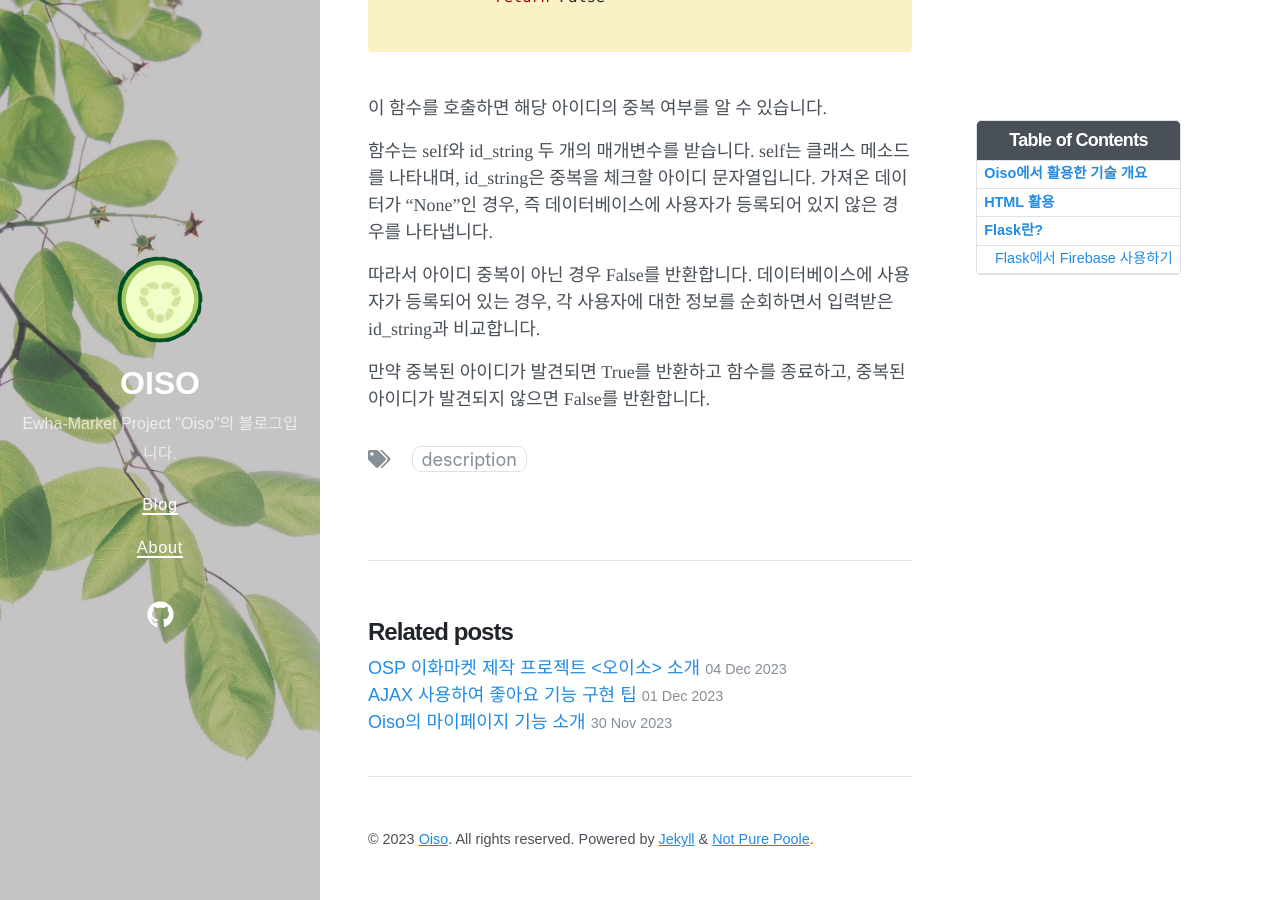
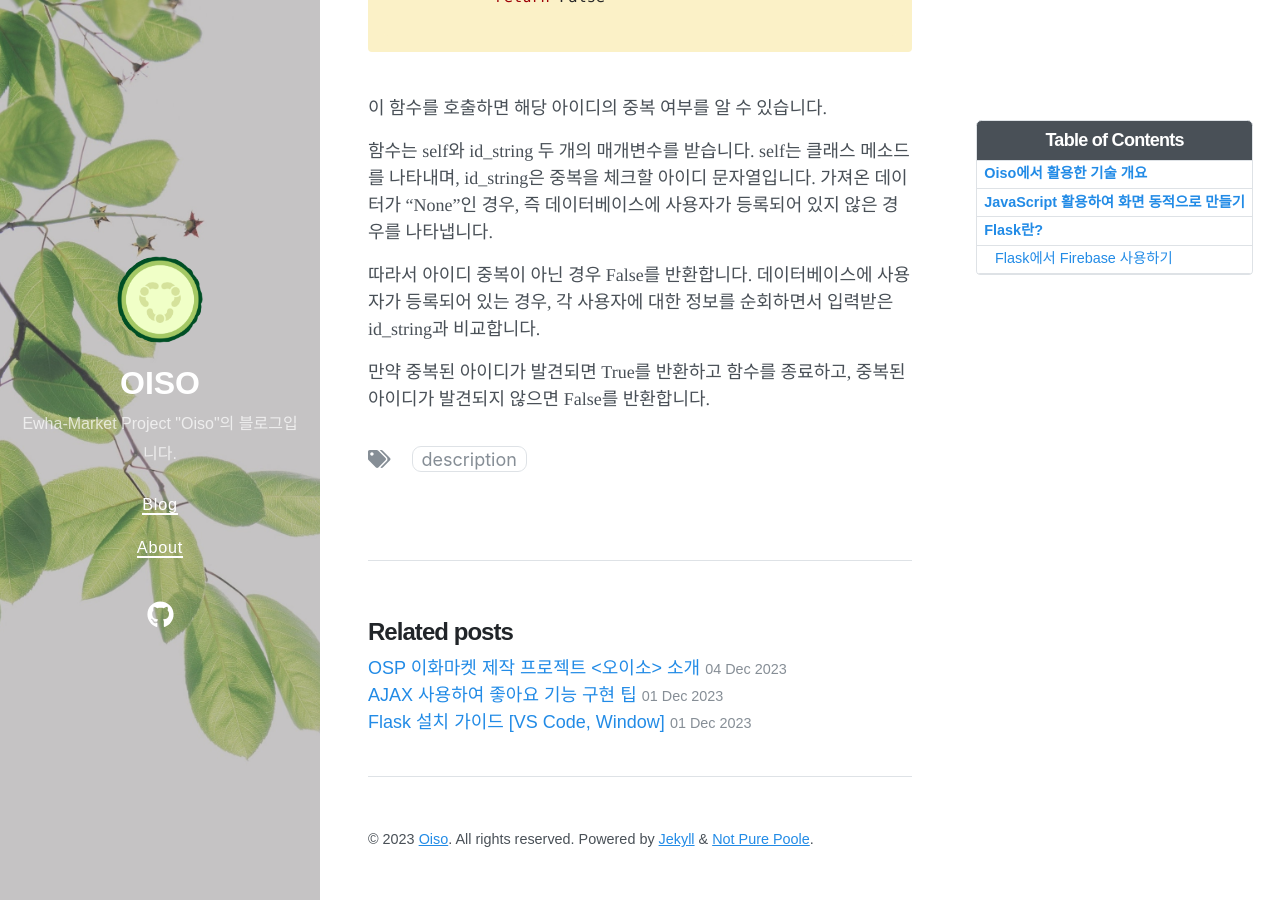
Before and after one commit to Sarang-Han/Sarang-Han.github.io, a Jekyll site: the page built from _posts/2023-12-04-개념.md, in a window 1280 px wide and 900 px high, scrolled down 2249 px. Built offline with Jekyll 4.4.1, drawn with Linux system fonts in a browser that asks for light colours; nearby versions of some CDN libraries; some of the changed text lies outside the part shown.

Commit message:
날짜 오류 수정

```diff
--- a/_posts/2023-12-04-개념.md
+++ b/_posts/2023-12-04-개념.md
@@ -16,7 +16,7 @@ excerpt: Oiso 프로젝트에는 프론트엔드 기술로 HTML, CSS, Javascript
 
 ---
 
-## HTML 활용
+## JavaScript 활용하여 화면 동적으로 만들기
 <br>
 HTML에 CSS와 JavaScript를 함께 사용하여 웹 페이지를 더 동적이고 사용자 친화적으로 만들어보았습니다.<br>
 
```
Also changed, not shown: other parts of _posts/2023-12-04-개념.md (+1 -1 lines), _posts/2023-12-01-guide.md (renamed from _posts/2023-11-30-guide.md, +1 -1 lines), _posts/2023-12-01-tip.md (+1 -1 lines), _posts/2023-12-01-해설_마이페이지.md (renamed from _posts/2023-11-30-해설_마이페이지.md, +1 -1 lines), _posts/2023-12-04-오이소소개.md (+1 -1 lines), 13 other files.
